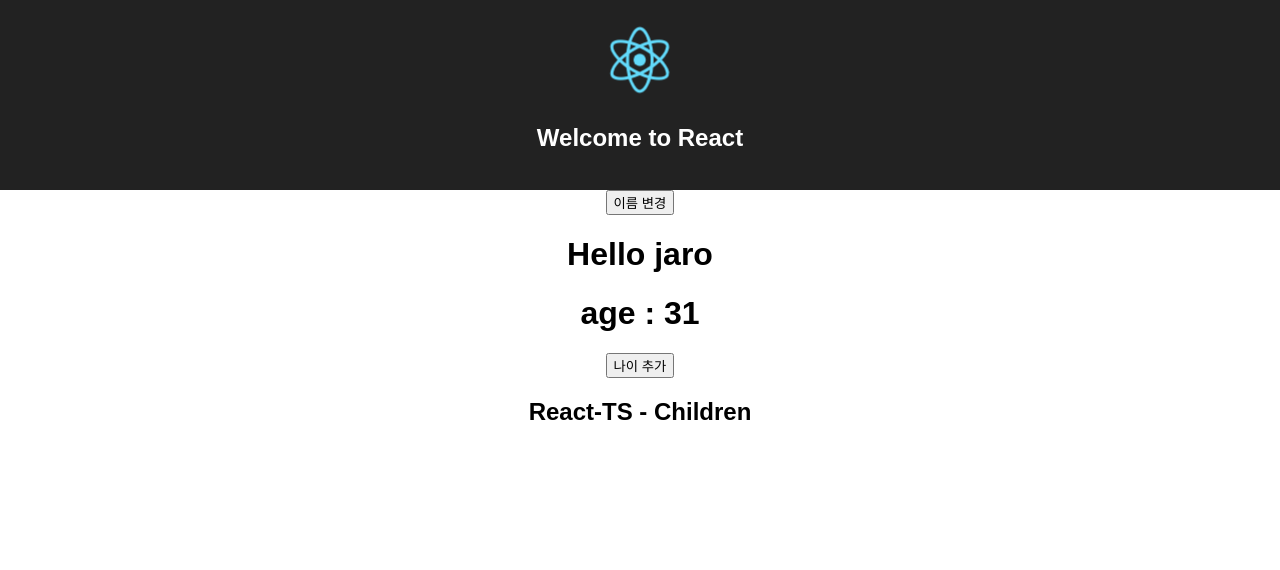
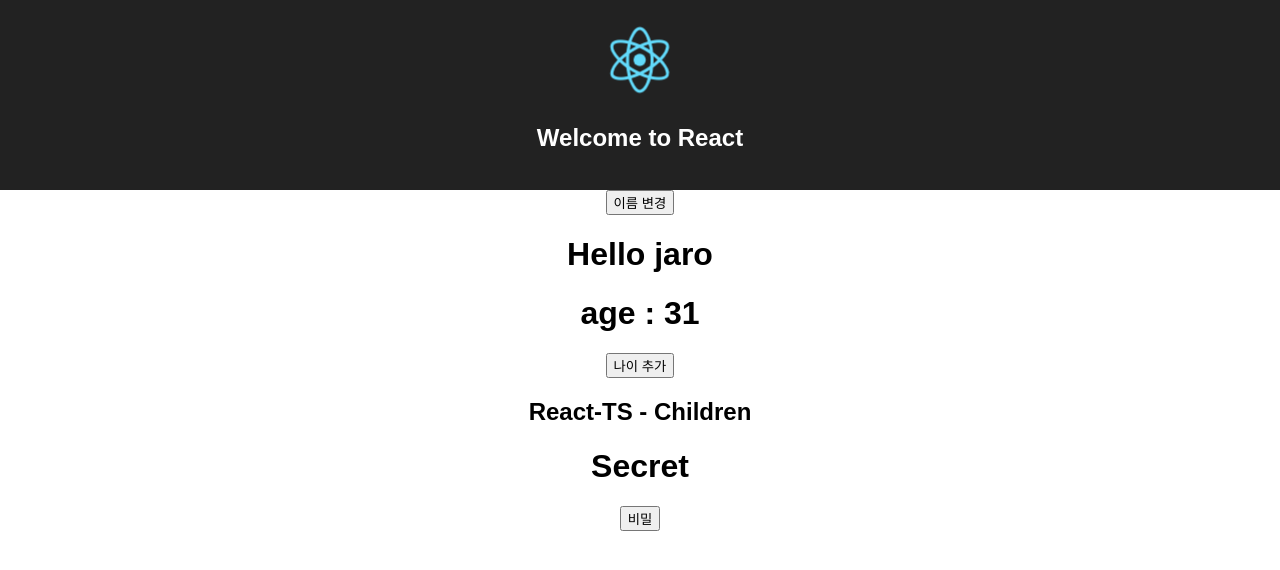
Before and after one commit to JaroInside/tistory-react-typescript-study, a React (Create React App) app: page / in a window 1280 px wide. Shown: the top 570 px of the page. Built offline with nearby package versions, Linux system fonts and the light colour scheme; the HTML template or start-up script is replaced by a standard one.

Commit message:
lifecycle!

```diff
--- a/src/App.tsx
+++ b/src/App.tsx
@@ -2,6 +2,7 @@ import * as React from 'react';
 import './App.css';
 
 import Parent from './Parent';
+import Secret from './Secret';
 import StatelessComponent from './Stateless';
 
 const logo = require('./logo.svg');
@@ -11,6 +12,7 @@ interface AppProps {
 
 interface AppState {
   name: string;
+  secret: boolean;
 }
 
 class App extends React.Component<AppProps, AppState> {
@@ -19,9 +21,11 @@ class App extends React.Component<AppProps, AppState> {
     console.log('App constructor');
     super(props);
     this.state = {
-      name: 'jaro'
+      name: 'jaro',
+      secret: true
     };
     this._changeName = this._changeName.bind(this);
+    this._changeSecret = this._changeSecret.bind(this);
   }
 
   componentWillMount() {
@@ -32,11 +36,28 @@ class App extends React.Component<AppProps, AppState> {
     console.log('App componentDidMount');
   }
 
+  componentWillReceiveProps(nextProps: AppProps) {
+    console.log(`Parent componentWillReceiveProps : ${JSON.stringify(nextProps)}`);
+  }
+
+  shouldComponentUpdate(nextProps: AppProps, nextState: AppState): boolean {
+    console.log(`App shouldComponentUpdate : ${JSON.stringify(nextProps)}, ${JSON.stringify(nextState)}`);
+    return true;
+  }
+
+  componentWillUpdate(nextProps: AppProps, nextState: AppState) {
+    console.log(`App componentWillUpdate : ${JSON.stringify(nextProps)}, ${JSON.stringify(nextState)}`);
+  }
+
+  componentDidUpdate(prevProps: AppProps, prevState: AppState) {
+    console.log(`App componentDidUpdate : ${JSON.stringify(prevProps)}, ${JSON.stringify(prevState)}`);
+  }
+
   render() {
 
     console.log('App render');
 
-    const { name } = this.state;
+    const { name, secret } = this.state;
 
     return (
       <div className="App">
@@ -47,6 +68,11 @@ class App extends React.Component<AppProps, AppState> {
         <button onClick={this._changeName}>이름 변경</button>
         <Parent name={name}/>
         <StatelessComponent name="React-TS">Children</StatelessComponent>
+        { secret ?
+          <Secret /> :
+          <h1 />
+        }
+        <button onClick={this._changeSecret}>비밀</button>
       </div>
     );
   }
@@ -58,6 +84,13 @@ class App extends React.Component<AppProps, AppState> {
     });
   }
 
+  private _changeSecret(): void {
+    const secret = (this.state.secret) ? false : true;
+    this.setState({
+      secret: secret
+    });
+  }
+
 }
 
 export default App;
--- a/src/Parent.tsx
+++ b/src/Parent.tsx
@@ -1,7 +1,7 @@
 import * as React from 'react';
 
 interface ParentProps {
-  name: string;
+  name?: string;
 }
 
 interface ParentState {
@@ -9,6 +9,10 @@ interface ParentState {
 }
 
 class Parent extends React.Component<ParentProps, ParentState> {
+
+  public static defaultProps = {
+    name: 'Jaro\'s Parent'
+  };
 
   constructor(props: {name: string}) {
     console.log('Parent constructor');
@@ -33,7 +37,7 @@ class Parent extends React.Component<ParentProps, ParentState> {
 
   shouldComponentUpdate(nextProps: ParentProps, nextState: ParentState): boolean {
     console.log(`Parent shouldComponentUpdate : ${JSON.stringify(nextProps)}, ${JSON.stringify(nextState)}`);
-    return false;
+    return (this.props.name === nextProps.name) ? false : true;
   }
 
   componentWillUpdate(nextProps: ParentProps, nextState: ParentState) {
--- /dev/null
+++ b/src/Secret.tsx
@@ -0,0 +1,57 @@
+import * as React from 'react';
+
+interface SecretProps {
+}
+
+interface SecretState {
+}
+
+class Secret extends React.Component<SecretProps, SecretState> {
+
+  constructor(props: {name: string}) {
+    console.log('Secret constructor');
+    super(props);
+  }
+
+  componentWillMount() {
+    console.log('Secret componentWillMount');
+  }
+
+  componentDidMount() {
+    console.log('Secret componentDidMount');
+  }
+
+  componentWillReceiveProps(nextProps: SecretProps) {
+    console.log(`Secret componentWillReceiveProps : ${JSON.stringify(nextProps)}`);
+  }
+
+  shouldComponentUpdate(nextProps: SecretProps, nextState: SecretState): boolean {
+    console.log(`Secret shouldComponentUpdate : ${JSON.stringify(nextProps)}, ${JSON.stringify(nextState)}`);
+    return true;
+  }
+
+  componentWillUpdate(nextProps: SecretProps, nextState: SecretState) {
+    console.log(`Secret componentWillUpdate : ${JSON.stringify(nextProps)}, ${JSON.stringify(nextState)}`);
+  }
+
+  componentDidUpdate(prevProps: SecretProps, prevState: SecretState) {
+    console.log(`Secret componentDidUpdate : ${JSON.stringify(prevProps)}, ${JSON.stringify(prevState)}`);
+  }
+
+  componentWillUnmount() {
+    console.log('Secret componentWillUnmount');
+  }
+
+  render() {
+    console.log('Secret render');
+
+    return (
+
+      <div className="Secret">
+        <h1>Secret</h1>
+      </div>
+    );
+  }
+}
+
+export default Secret;
```
